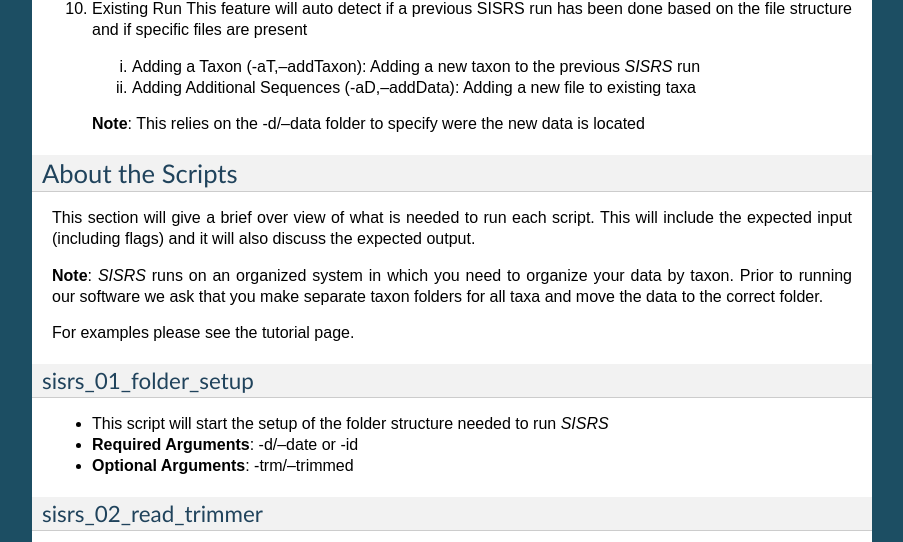
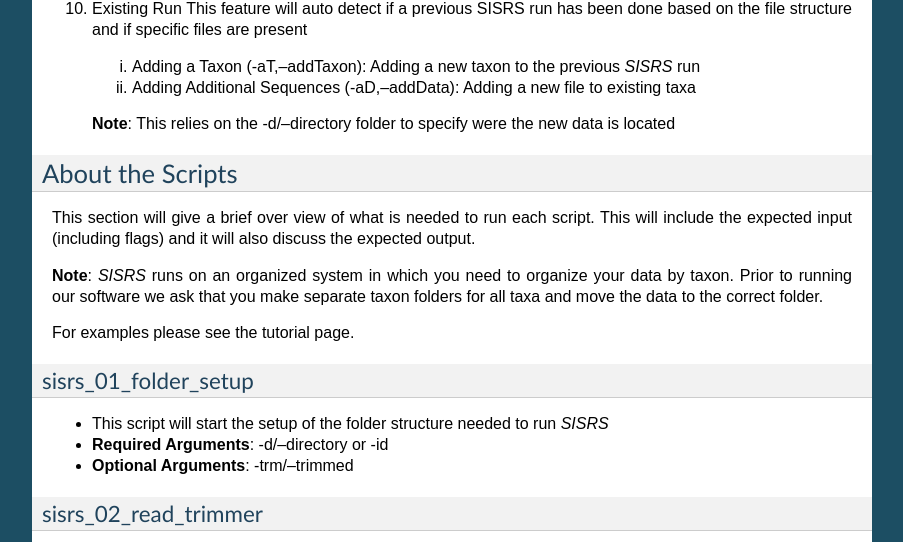
Before and after one commit to SchwartzLabURI/SISRS, a Sphinx documentation site: the page built from docs/documentation.rst, in a window 1280 px wide and 900 px high, scrolled down 1072 px. Shown: the part 145-687 px from the top of the window, without its empty margins (198-1101 px from the left). Built offline with Sphinx 7.4.7, drawn with Linux system fonts in a browser that asks for light colours; some of the changed text lies outside the part shown.

Commit message:
Update documentation.rst

```diff
--- a/docs/documentation.rst
+++ b/docs/documentation.rst
@@ -62,7 +62,7 @@ Command Line Arguments
     i. Adding a Taxon (-aT,--addTaxon): Adding a new taxon to the previous *SISRS* run
     ii. Adding Additional Sequences (-aD,--addData): Adding a new file to existing taxa
 
-    **Note**: This relies on the -d/--data folder to specify were the new data is located
+    **Note**: This relies on the -d/--directory folder to specify were the new data is located
 
 
 *****************
@@ -79,7 +79,7 @@ sisrs_01_folder_setup
 #####################
 
 * This script will start the setup of the folder structure needed to run *SISRS*
-* **Required Arguments**: -d/--date or -id
+* **Required Arguments**: -d/--directory or -id
 * **Optional Arguments**: -trm/--trimmed
 
 sisrs_02_read_trimmer
```
Also changed, not shown: other parts of docs/documentation.rst (+1 -1 lines).
